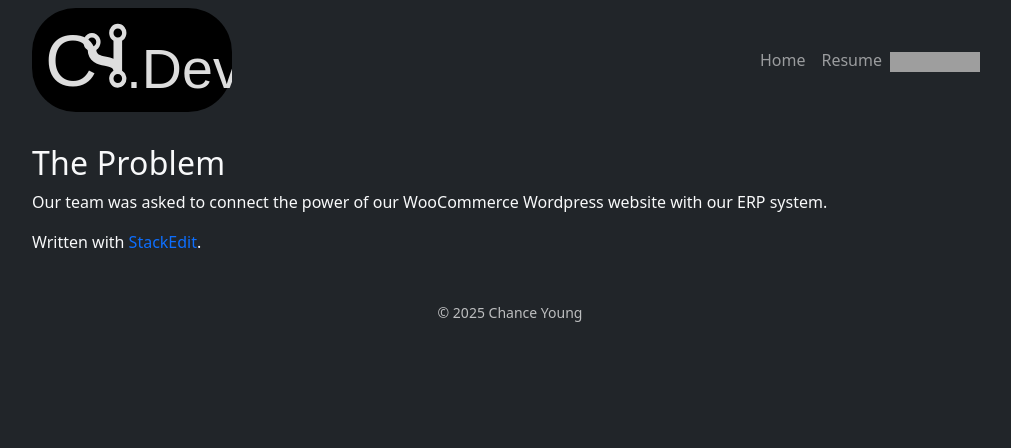
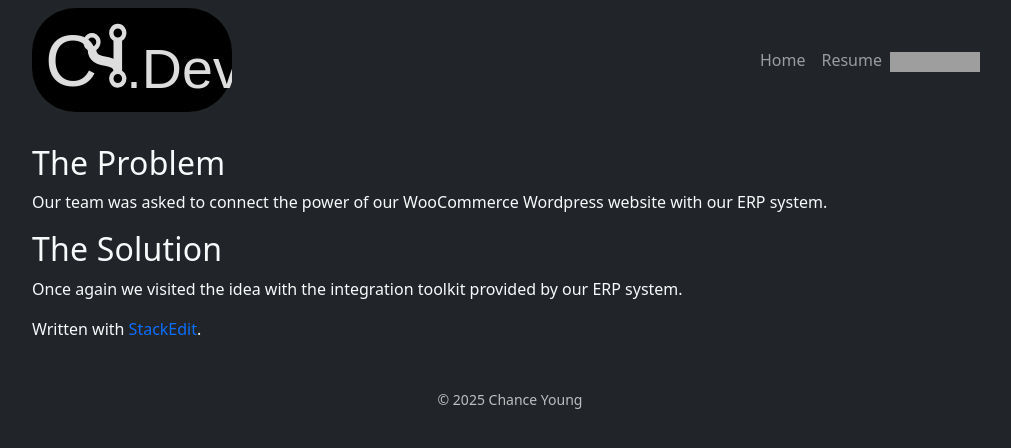
Before and after one commit to ChanceYoung/ChanceYoung.github.io, a Jekyll site: the page built from _projects/woocommerceintegrationv1.md, in a window 1280 px wide. Shown: the top 448 px of the page, without its empty margins (130-1141 px from the left). Built offline with Jekyll 4.4.1, drawn with Linux system fonts in a browser that asks for light colours; grey boxes are pictures that could not be loaded.

Commit message:
_projects/woocommerceintegrationv1.md updated from https://stackedit.io/

```diff
--- a/_projects/woocommerceintegrationv1.md
+++ b/_projects/woocommerceintegrationv1.md
@@ -8,9 +8,10 @@ layout: default
 ---
 ## The Problem
 Our team was asked to connect the power of our WooCommerce Wordpress website with our ERP system.
-
+## The Solution
+Once again we visited the idea with the integration toolkit provided by our ERP system.
 
 > Written with [StackEdit](https://stackedit.io/).
 <!--stackedit_data:
-eyJoaXN0b3J5IjpbLTExODIzMTY0MDAsMTc3MDI2Nzg2XX0=
+eyJoaXN0b3J5IjpbLTE1NTYxNDI4MjIsMTc3MDI2Nzg2XX0=
 -->
```
